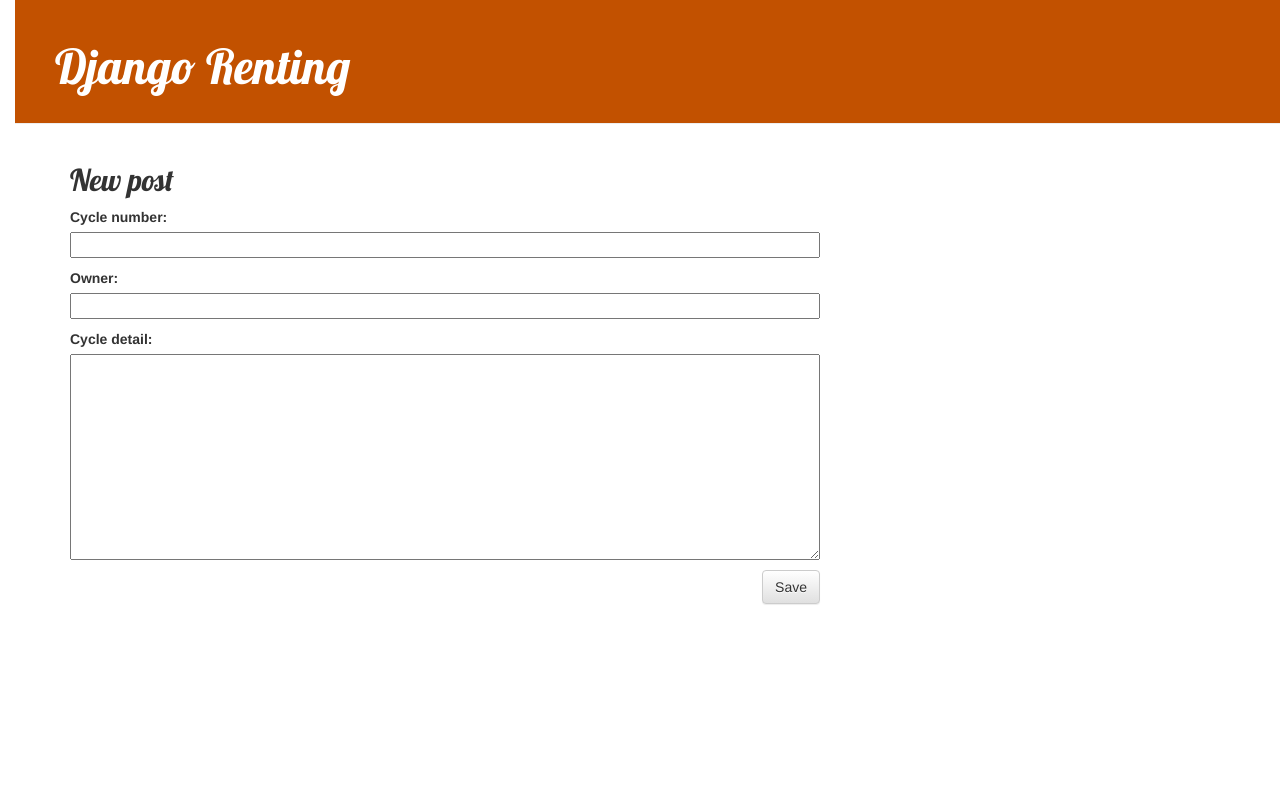
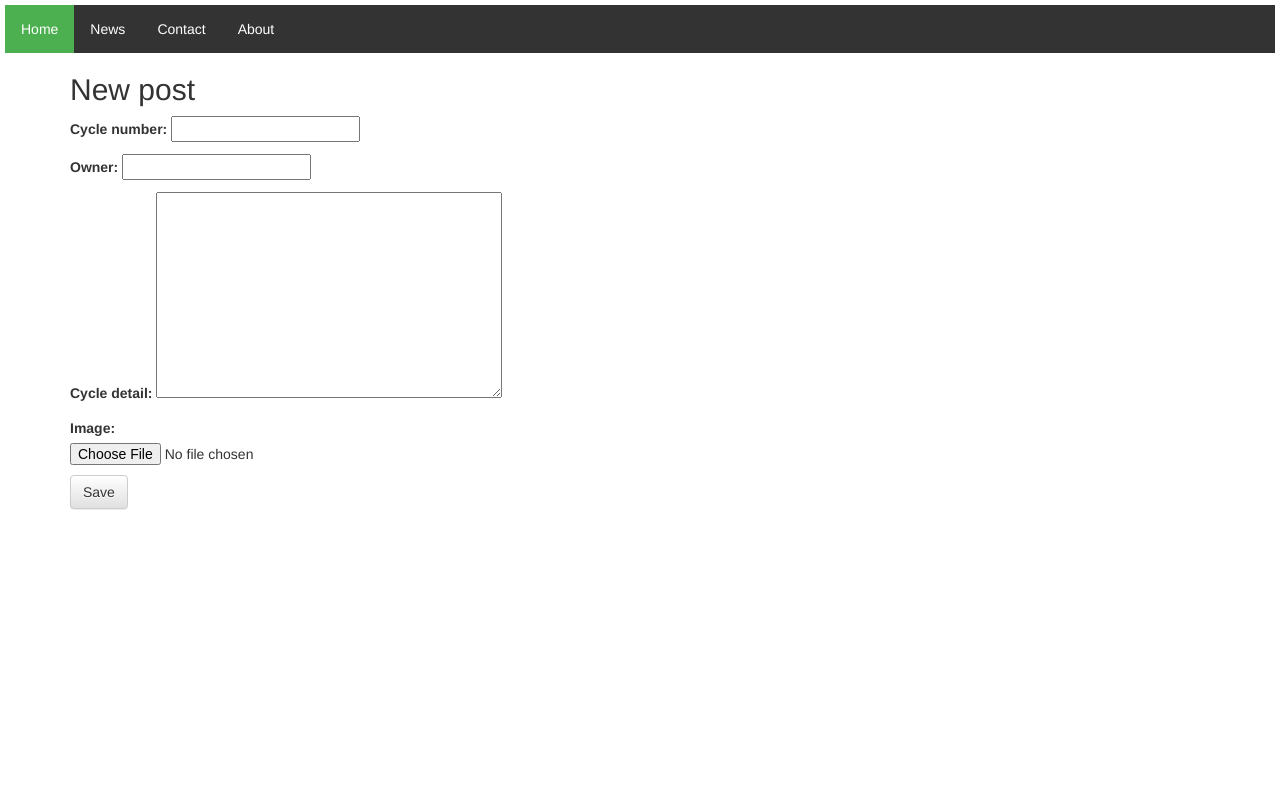
Before and after one commit to Sachinys/rent-o-cycle, a Django app: page /post/new/ in a window 1280 px wide. Run offline with Django 3.2, Linux system fonts and the light colour scheme; some libraries are stand-ins or nearby versions.

Commit message:
Added image uploading and database column, changed navigation and style

```diff
--- a/mysite/settings.py
+++ b/mysite/settings.py
@@ -55,7 +55,7 @@
 TEMPLATES = [
     {
         'BACKEND': 'django.template.backends.django.DjangoTemplates',
-        'DIRS': [],
+        'DIRS': [os.path.join(BASE_DIR, 'templates')],
         'APP_DIRS': True,
         'OPTIONS': {
             'context_processors': [
@@ -120,3 +120,6 @@
 
 STATIC_URL = '/static/'
 STATIC_ROOT = os.path.join(BASE_DIR, 'static')
+MEDIA_URL = '/media/'
+MEDIA_ROOT = os.path.join(BASE_DIR, 'media')
+#path(r'^logout/$', auth_views.logout)
--- a/mysite/urls.py
+++ b/mysite/urls.py
@@ -15,8 +15,18 @@
 """
 from django.contrib import admin
 from django.urls import path, include
+#from django.contrib.auth import views as auth_views
+
+from django.conf import settings
+from django.conf.urls.static import static
 
 urlpatterns = [
     path('admin/', admin.site.urls),
+    #path('', include('django.contrib.auth.urls')),
+    #path('', include('rent.urls')),
+    #path('login/', auth_views.login),
     path('', include('rent.urls')),
 ]
+if settings.DEBUG:
+    #urlpatterns += static(settings.STATIC_URL, document_root=settings.STATIC_ROOT),
+    urlpatterns += static(settings.MEDIA_URL, document_root=settings.MEDIA_ROOT)
--- a/rent/forms.py
+++ b/rent/forms.py
@@ -5,4 +5,4 @@
 
     class Meta:
         model = Post
-        fields = ('cycle_number', 'owner', 'cycle_detail',)
+        fields = ('cycle_number', 'owner', 'cycle_detail', 'image',)
--- a/rent/models.py
+++ b/rent/models.py
@@ -11,7 +11,7 @@
     cycle_detail = models.TextField()
     created_date = models.DateTimeField(default=timezone.now)
     published_date = models.DateTimeField(blank=True, null=True)
-
+    image = models.ImageField(null=True, blank=True)
     def publish(self):
         self.published_date = timezone.now()
         self.save()
--- a/rent/static/css/rent.css
+++ b/rent/static/css/rent.css
@@ -1,53 +1,41 @@
-h1 a, h2 a {
-    color: #C25100;
-	font-family: 'Lobster';
-}
-body {
-    padding-left: 15px;
-}
-.page-header {
-    background-color: #C25100;
-    margin-top: 0;
-    padding: 20px 20px 20px 40px;
+	    body{margin:5px;}
+
+	    div.polaroid {
+        width: 80%;
+        background-color: white;
+        box-shadow: 0 4px 8px 0 rgba(0, 0, 0, 0.2), 0 6px 20px 0 rgba(0, 0, 0, 0.19);
+        margin-bottom: 25px;
+        }
+
+        div.insidepolaroid {
+        text-align: center;
+        padding: 10px 20px;
+        }
+
+		ul {
+  list-style-type: none;
+  margin: 0;
+  padding: 0;
+  overflow: hidden;
+  background-color: #333;
 }
 
-.page-header h1, .page-header h1 a, .page-header h1 a:visited, .page-header h1 a:active {
-    color: #ffffff;
-    font-size: 36pt;
-    text-decoration: none;
+li {
+  float: left;
 }
 
-.content {
-    margin-left: 40px;
+li a {
+  display: block;
+  color: white;
+  text-align: center;
+  padding: 14px 16px;
+  text-decoration: none;
 }
 
-h1, h2, h3, h4 {
-    font-family: 'Lobster', cursive;
+li a:hover:not(.active) {
+  background-color: #111;
 }
 
-.date {
-    color: #828282;
+.active {
+  background-color: #4CAF50;
 }
-
-.save {
-    float: right;
-}
-
-.post-form textarea, .post-form input {
-    width: 100%;
-}
-
-.top-menu, .top-menu:hover, .top-menu:visited {
-    color: #ffffff;
-    float: right;
-    font-size: 26pt;
-    margin-right: 20px;
-}
-
-.post {
-    margin-bottom: 70px;
-}
-
-.post h2 a, .post h2 a:visited {
-    color: #000000;
-}
--- a/rent/templates/rent/base.html
+++ b/rent/templates/rent/base.html
@@ -1,27 +1,81 @@
 {% load static %}
 <html>
+
     <head>
         <title>Django Renting</title>
 		<link rel="stylesheet" href="//maxcdn.bootstrapcdn.com/bootstrap/3.2.0/css/bootstrap.min.css">
         <link rel="stylesheet" href="//maxcdn.bootstrapcdn.com/bootstrap/3.2.0/css/bootstrap-theme.min.css">
         <link href="//fonts.googleapis.com/css?family=Lobster&subset=latin,latin-ext" rel="stylesheet" type="text/css">
 		<link rel="stylesheet" href="{% static 'css/rent.css' %}">
-	</head>
+	<style>
+	    body{margin:5px;}
+
+	    div.polaroid {
+        width: 80%;
+        background-color: white;
+        box-shadow: 0 4px 8px 0 rgba(0, 0, 0, 0.2), 0 6px 20px 0 rgba(0, 0, 0, 0.19);
+        margin-bottom: 25px;
+        }
+
+        div.insidepolaroid {
+        text-align: center;
+        padding: 10px 20px;
+        }
+
+		ul {
+  list-style-type: none;
+  margin: 0;
+  padding: 0;
+  overflow: hidden;
+  background-color: #333;
+}
+
+li {
+  float: left;
+}
+
+li a {
+  display: block;
+  color: white;
+  text-align: center;
+  padding: 14px 16px;
+  text-decoration: none;
+}
+
+li a:hover:not(.active) {
+  background-color: #111;
+}
+
+.active {
+  background-color: #4CAF50;
+}
+footer{ background: black;color:white;}
+
+	</style>
+    </head>
     <body>
-        <div class="page-header">
-		    {% if user.is_authenticated %}
-                <a href="{% url 'post_new' %}" class="top-menu"><span class="glyphicon glyphicon-plus"></span></a>
-            {% endif %}
-        <h1><a href="/">Django Renting</a></h1>
-        </div>
+
+        <ul>
+            <li><a class="active" href="/">Home</a></li>
+            <li><a href="#news">News</a></li>
+            <li><a href="#contact">Contact</a></li>
+            <li><a href="#about">About</a></li>
+			<li style="float:right">{% if user.is_authenticated %}
+                <a href="{% url 'post_new' %}" ><span class="glyphicon glyphicon-plus"></span></a>
+            {% endif %}</li>
+        </ul>
 
         <div class="content container">
             <div class="row">
-                <div class="col-md-8">
+                <div class="col-md-12">
                    {% block content %}
                    {% endblock %}
                 </div>
             </div>
         </div>
+	<footer align="center" >
+	   <?php echo "&copy; ". date("Y")." ".$_SERVER['HTTP_HOST'] ;?>
+    </footer>
+
     </body>
 </html>
--- a/rent/templates/rent/post_edit.html
+++ b/rent/templates/rent/post_edit.html
@@ -2,7 +2,7 @@
 
 {% block content %}
     <h2>New post</h2>
-    <form method="POST" class="post-form">{% csrf_token %}
+    <form method="POST" class="post-form" enctype='multipart/form-data'>{% csrf_token %}
         {{ form.as_p }}
         <button type="submit" class="save btn btn-default">Save</button>
     </form>
--- a/rent/views.py
+++ b/rent/views.py
@@ -1,7 +1,8 @@
 from django.shortcuts import render,get_object_or_404,redirect
 from django.utils import timezone
-from .models import Post
+from .models import *
 from .forms import PostForm
+
 
 # Create your views here.
 
@@ -16,7 +17,7 @@
 
 def post_new(request):
     if request.method == "POST":
-        form = PostForm(request.POST)
+        form = PostForm(request.POST, request.FILES )
         if form.is_valid():
             post = form.save(commit=False)
             post.author = request.user
@@ -30,7 +31,7 @@
 def post_edit(request, pk):
     post = get_object_or_404(Post, pk=pk)
     if request.method == "POST":
-        form = PostForm(request.POST, instance=post)
+        form = PostForm(request.POST,request.FILES, instance=post)
         if form.is_valid():
             post = form.save(commit=False)
             post.author = request.user
```
Also changed, not shown: rent/templates/registration/login.html (added, +19 -0 lines), rent/templates/rent/post_detail.html (+19 -2 lines), rent/templates/rent/post_list.html (+18 -6 lines), rent/templates/rent/register.html (added, +12 -0 lines), rent/urls.py (+8 -0 lines), media/13699969_1719733971624011_968030734942500873_n.jpg (added), media/18056635_418100641902538_8488803342725535134_n.jpg (added), media/background.jpg.jpg (added), media/images/download.jpg (added), rent/migrations/0002_post_image.py (added).
